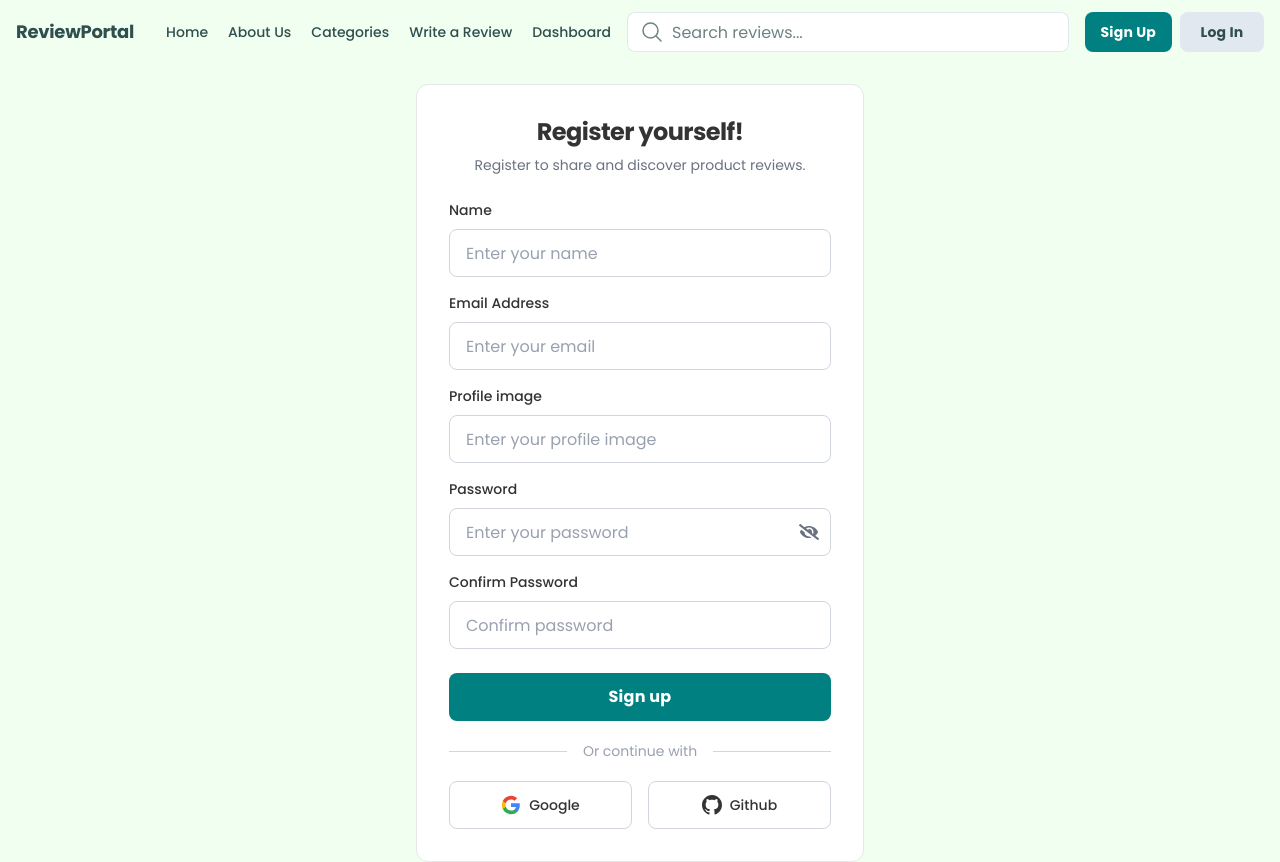
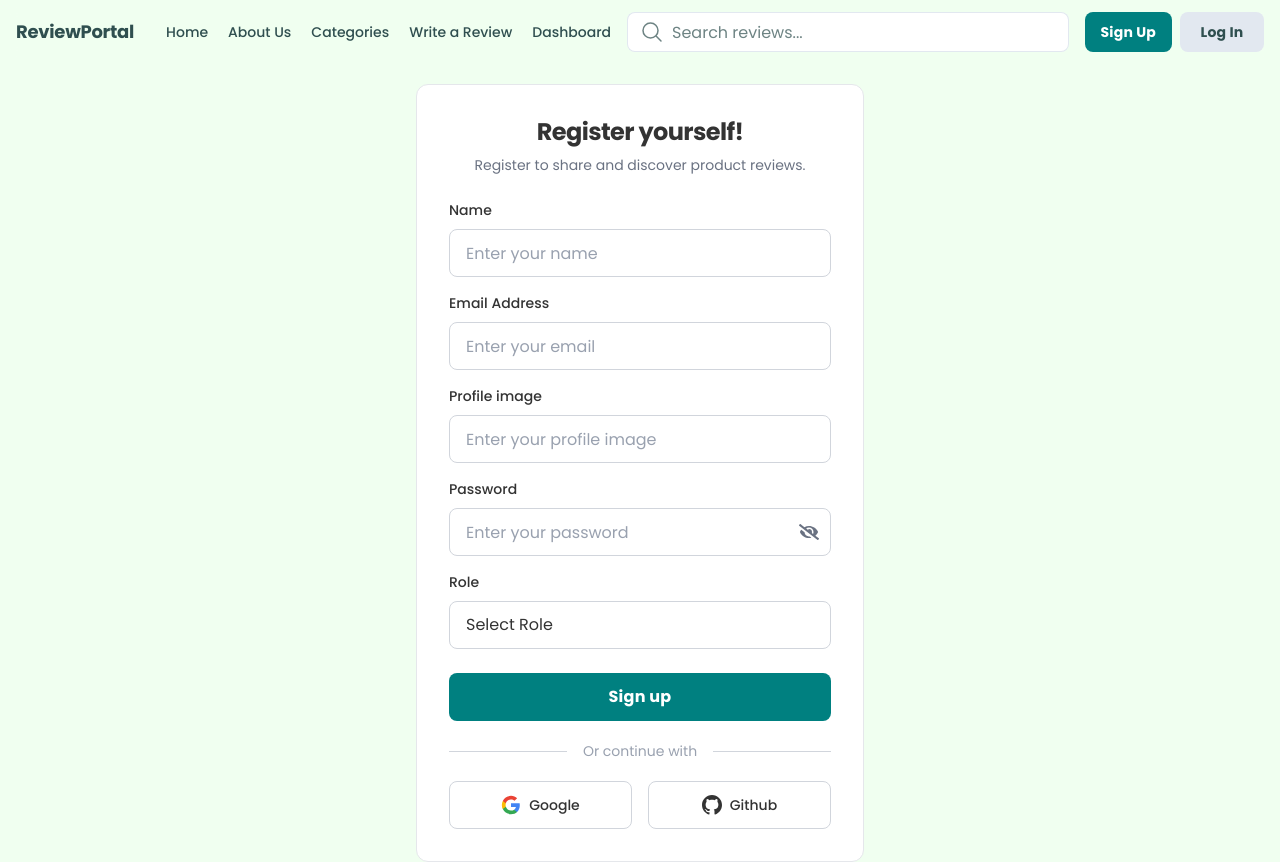
Before and after one commit to kader009/trustedge, a Next.js app: page /register in a window 1280 px wide. Shown: the top 862 px of the page. Built offline with nearby package versions, Linux system fonts and the light colour scheme.

Commit message:
social login refactor

```diff
--- a/app/layout.tsx
+++ b/app/layout.tsx
@@ -3,6 +3,7 @@ import { Poppins } from 'next/font/google';
 import './globals.css';
 import Navbar from '@/src/components/shared/Navbar';
 import Footer from '@/src/components/shared/Footer';
+import Providers from '@/src/Provider/Provider';
 
 const poppins = Poppins({
   subsets: ['latin'],
@@ -25,9 +26,11 @@ export default function RootLayout({
   return (
     <html lang="en">
       <body className={`${poppins.className} antialiased`}>
-        <Navbar />
-        {children}
-        <Footer />
+        <Providers>
+          <Navbar />
+          {children}
+          <Footer />
+        </Providers>
       </body>
     </html>
   );
--- /dev/null
+++ b/src/components/social/SocialLog.tsx
@@ -0,0 +1,35 @@
+const SocialLog = () => {
+  return (
+    <div className="flex flex-col sm:flex-row gap-4">
+      <button className="flex flex-1 items-center justify-center gap-2 rounded-lg h-12 px-4 bg-white dark:bg-gray-700 border border-gray-300 dark:border-gray-600 text-[#333333] dark:text-white text-sm font-medium leading-normal hover:bg-gray-50 dark:hover:bg-gray-600 transition-colors">
+        <svg className="w-5 h-5" viewBox="0 0 24 24">
+          <path
+            fill="#4285F4"
+            d="M22.56 12.25c0-.78-.07-1.53-.2-2.25H12v4.26h5.92c-.26 1.37-1.04 2.53-2.21 3.31v2.77h3.57c2.08-1.92 3.28-4.74 3.28-8.09z"
+          />
+          <path
+            fill="#34A853"
+            d="M12 23c2.97 0 5.46-.98 7.28-2.66l-3.57-2.77c-.98.66-2.23 1.06-3.71 1.06-2.86 0-5.29-1.93-6.16-4.53H2.18v2.84C3.99 20.53 7.7 23 12 23z"
+          />
+          <path
+            fill="#FBBC05"
+            d="M5.84 14.09c-.22-.66-.35-1.36-.35-2.09s.13-1.43.35-2.09V7.07H2.18C1.43 8.55 1 10.22 1 12s.43 3.45 1.18 4.93l2.85-2.22.81-.62z"
+          />
+          <path
+            fill="#EA4335"
+            d="M12 5.38c1.62 0 3.06.56 4.21 1.64l3.15-3.15C17.45 2.09 14.97 1 12 1 7.7 1 3.99 3.47 2.18 7.07l3.66 2.84c.87-2.6 3.3-4.53 6.16-4.53z"
+          />
+        </svg>
+        Google
+      </button>
+      <button className="flex flex-1 items-center justify-center gap-2 rounded-lg h-12 px-4 bg-white dark:bg-gray-700 border border-gray-300 dark:border-gray-600 text-[#333333] dark:text-white text-sm font-medium leading-normal hover:bg-gray-50 dark:hover:bg-gray-600 transition-colors">
+        <svg className="w-5 h-5" fill="currentColor" viewBox="0 0 24 24">
+          <path d="M12 0c-6.626 0-12 5.373-12 12 0 5.302 3.438 9.8 8.207 11.387.599.111.793-.261.793-.577v-2.234c-3.338.726-4.033-1.416-4.033-1.416-.546-1.387-1.333-1.756-1.333-1.756-1.089-.745.083-.729.083-.729 1.205.084 1.839 1.237 1.839 1.237 1.07 1.834 2.807 1.304 3.492.997.107-.775.418-1.305.762-1.604-2.665-.305-5.467-1.334-5.467-5.931 0-1.311.469-2.381 1.236-3.221-.124-.303-.535-1.524.117-3.176 0 0 1.008-.322 3.301 1.23.957-.266 1.983-.399 3.003-.404 1.02.005 2.047.138 3.006.404 2.291-1.552 3.297-1.23 3.297-1.23.653 1.653.242 2.874.118 3.176.77.84 1.235 1.911 1.235 3.221 0 4.609-2.807 5.624-5.479 5.921.43.372.823 1.102.823 2.222v3.293c0 .319.192.694.801.576 4.765-1.589 8.199-6.086 8.199-11.386 0-6.627-5.373-12-12-12z" />
+        </svg>
+        Github
+      </button>
+    </div>
+  );
+};
+
+export default SocialLog;
--- a/src/module/authentication/Registerview.tsx
+++ b/src/module/authentication/Registerview.tsx
@@ -1,4 +1,5 @@
 'use client';
+import SocialLog from '@/src/components/social/SocialLog';
 import { useState } from 'react';
 import { FaEye, FaEyeSlash } from 'react-icons/fa';
 
@@ -95,16 +96,17 @@ const Registerview = () => {
             </div>
           </label>
           <label className="flex flex-col w-full">
-            <div className="flex justify-between items-baseline pb-2">
-              <p className="text-[#333333] dark:text-gray-200 text-sm font-medium leading-normal">
-                Confirm Password
-              </p>
-            </div>
+            <p className="text-[#333333] dark:text-gray-200 text-sm font-medium leading-normal pb-2">
+              Role
+            </p>
             <div className="relative">
-              <input
-                className="form-input flex w-full min-w-0 flex-1 resize-none overflow-hidden rounded-lg text-[#333333] dark:text-white focus:outline-none focus:ring-2 focus:ring-primary/50 border border-gray-300 dark:border-gray-600 bg-white dark:bg-gray-700 focus:border-primary h-12 placeholder:text-gray-400 dark:placeholder:text-gray-500 px-4 pr-10 text-base font-normal leading-normal"
-                placeholder="Confirm password"
-              />
+              <select className="form-select appearance-none flex w-full min-w-0 resize-none overflow-hidden rounded-lg text-[#333333] dark:text-white focus:outline-none focus:ring-2 focus:ring-primary/50 border border-gray-300 dark:border-gray-600 bg-white dark:bg-gray-700 focus:border-primary h-12 placeholder:text-gray-400 dark:placeholder:text-gray-500 px-4 pr-10 text-base font-normal leading-normal">
+                <option value="" disabled selected>
+                  Select Role
+                </option>
+                <option value="user">User</option>
+                <option value="admin">Admin</option>
+              </select>
             </div>
           </label>
         </div>
@@ -118,35 +120,7 @@ const Registerview = () => {
           </span>
           <div className="grow border-t border-gray-300 dark:border-gray-600"></div>
         </div>
-        <div className="flex flex-col sm:flex-row gap-4">
-          <button className="flex flex-1 items-center justify-center gap-2 rounded-lg h-12 px-4 bg-white dark:bg-gray-700 border border-gray-300 dark:border-gray-600 text-[#333333] dark:text-white text-sm font-medium leading-normal hover:bg-gray-50 dark:hover:bg-gray-600 transition-colors">
-            <svg className="w-5 h-5" viewBox="0 0 24 24">
-              <path
-                fill="#4285F4"
-                d="M22.56 12.25c0-.78-.07-1.53-.2-2.25H12v4.26h5.92c-.26 1.37-1.04 2.53-2.21 3.31v2.77h3.57c2.08-1.92 3.28-4.74 3.28-8.09z"
-              />
-              <path
-                fill="#34A853"
-                d="M12 23c2.97 0 5.46-.98 7.28-2.66l-3.57-2.77c-.98.66-2.23 1.06-3.71 1.06-2.86 0-5.29-1.93-6.16-4.53H2.18v2.84C3.99 20.53 7.7 23 12 23z"
-              />
-              <path
-                fill="#FBBC05"
-                d="M5.84 14.09c-.22-.66-.35-1.36-.35-2.09s.13-1.43.35-2.09V7.07H2.18C1.43 8.55 1 10.22 1 12s.43 3.45 1.18 4.93l2.85-2.22.81-.62z"
-              />
-              <path
-                fill="#EA4335"
-                d="M12 5.38c1.62 0 3.06.56 4.21 1.64l3.15-3.15C17.45 2.09 14.97 1 12 1 7.7 1 3.99 3.47 2.18 7.07l3.66 2.84c.87-2.6 3.3-4.53 6.16-4.53z"
-              />
-            </svg>
-            Google
-          </button>
-          <button className="flex flex-1 items-center justify-center gap-2 rounded-lg h-12 px-4 bg-white dark:bg-gray-700 border border-gray-300 dark:border-gray-600 text-[#333333] dark:text-white text-sm font-medium leading-normal hover:bg-gray-50 dark:hover:bg-gray-600 transition-colors">
-            <svg className="w-5 h-5" fill="currentColor" viewBox="0 0 24 24">
-              <path d="M12 0c-6.626 0-12 5.373-12 12 0 5.302 3.438 9.8 8.207 11.387.599.111.793-.261.793-.577v-2.234c-3.338.726-4.033-1.416-4.033-1.416-.546-1.387-1.333-1.756-1.333-1.756-1.089-.745.083-.729.083-.729 1.205.084 1.839 1.237 1.839 1.237 1.07 1.834 2.807 1.304 3.492.997.107-.775.418-1.305.762-1.604-2.665-.305-5.467-1.334-5.467-5.931 0-1.311.469-2.381 1.236-3.221-.124-.303-.535-1.524.117-3.176 0 0 1.008-.322 3.301 1.23.957-.266 1.983-.399 3.003-.404 1.02.005 2.047.138 3.006.404 2.291-1.552 3.297-1.23 3.297-1.23.653 1.653.242 2.874.118 3.176.77.84 1.235 1.911 1.235 3.221 0 4.609-2.807 5.624-5.479 5.921.43.372.823 1.102.823 2.222v3.293c0 .319.192.694.801.576 4.765-1.589 8.199-6.086 8.199-11.386 0-6.627-5.373-12-12-12z" />
-            </svg>
-            Github
-          </button>
-        </div>
+        <SocialLog />
       </div>
     </main>
   );
--- /dev/null
+++ b/src/redux/userAuth/loginSlice.ts
@@ -0,0 +1,28 @@
+import { createSlice, PayloadAction } from '@reduxjs/toolkit';
+
+interface LoginState {
+  email: string;
+  password: string;
+}
+
+const initialState: LoginState = {
+  email: '',
+  password: '',
+};
+
+const loginSlice = createSlice({
+  name: 'login',
+  initialState,
+  reducers: {
+    setEmail(state, action: PayloadAction<string>) {
+      state.email = action.payload;
+    },
+
+    setPassword(state, action: PayloadAction<string>) {
+      state.password = action.payload;
+    },
+  },
+});
+
+export const { setEmail, setPassword } = loginSlice.actions;
+export default loginSlice.reducer;
```
Also changed, not shown: src/module/authentication/Loginview.tsx (+3 -29 lines).
